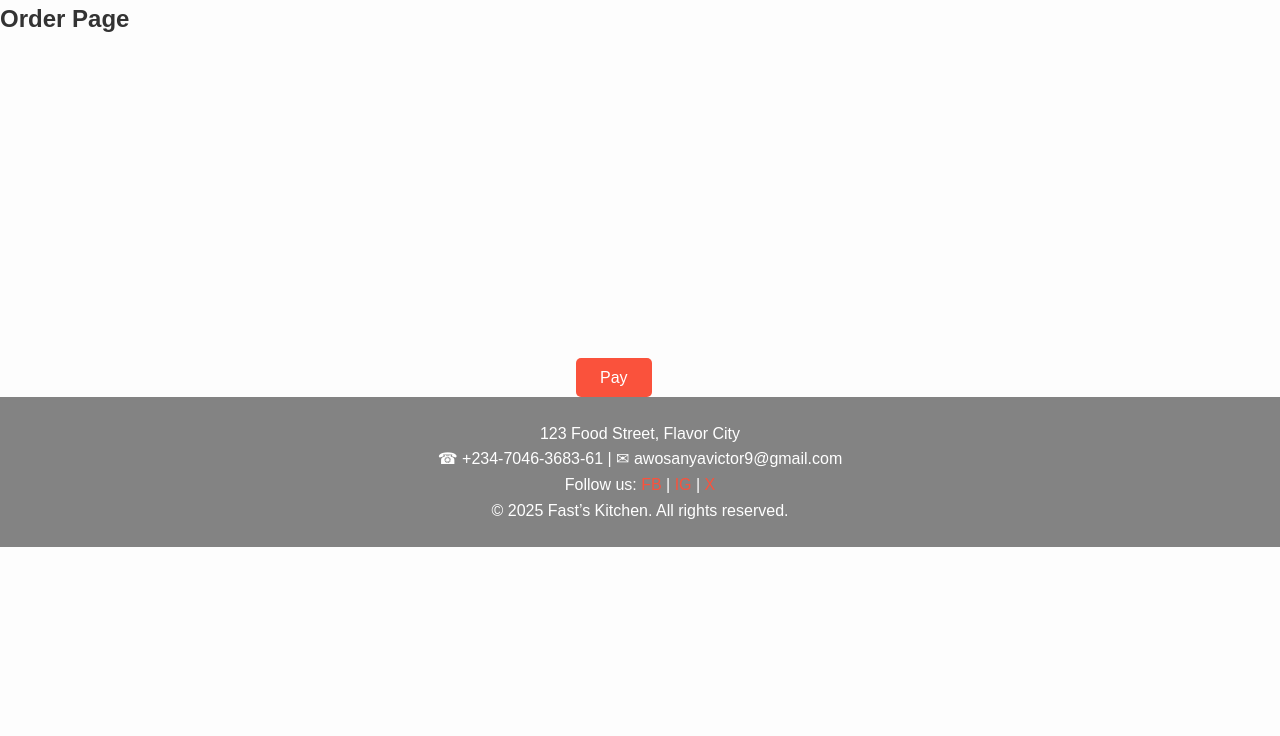
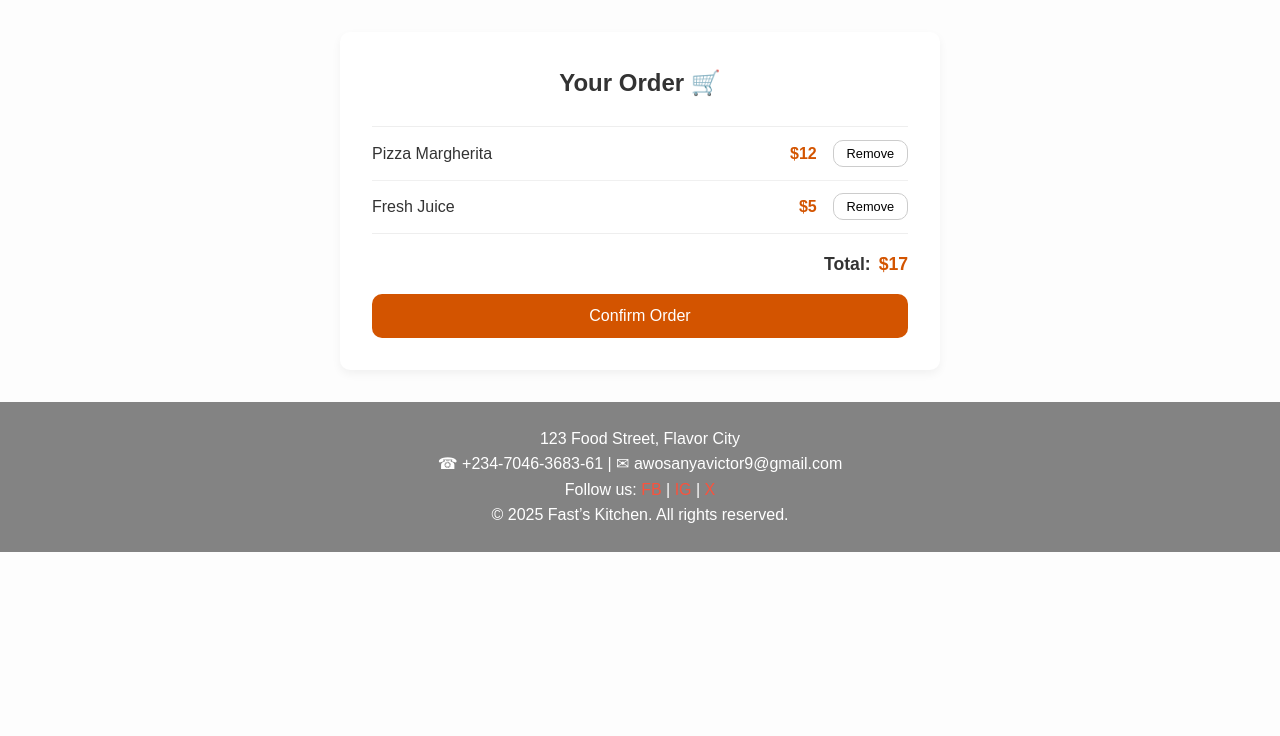
Before and after one commit to viipzy/Restaurant-Menu-Website, a plain HTML site: page order.html in a window 1280 px wide. Shown: the part 64-800 px from the top of the page. Drawn offline with Linux system fonts and the light colour scheme.

Commit message:
order page

```diff
--- a/menu.scss
+++ b/menu.scss
@@ -1,9 +1,8 @@
 $primary:  rgb(250, 82, 60);
-$primary-dark: #a42b06;
 $white: #ffffff;
 $black: #333333;
 $light-bg: #fdfdfd;
-
+$border-radius: 10px;
 
 /* Filter Bar */
 .filter-bar {
@@ -11,13 +10,13 @@ $light-bg: #fdfdfd;
   justify-content: center;
   padding: 1rem;
   gap: 1rem;
-  background: #fff;
+  background: $light-bg;
   box-shadow: 0 2px 5px rgba(0,0,0,0.05);
 
   .filter-btn {
     background: none;
-    border: 1px solid $primary-color;
-    color: $primary-color;
+    border: 1px solid $primary;
+    color: $primary;
     padding: 0.4rem 1rem;
     border-radius: $border-radius;
     cursor: pointer;
@@ -25,7 +24,7 @@ $light-bg: #fdfdfd;
 
     &.active,
     &:hover {
-      background: $primary-color;
+      background: $primary;
       color: #fff;
     }
   }
@@ -68,14 +67,14 @@ $light-bg: #fdfdfd;
       }
 
       .price {
-        color: $primary-color;
+        color: $primary;
         font-weight: bold;
       }
     }
 
     .add-btn {
       margin-top: 1rem;
-      background: $primary-color;
+      background: $primary;
       color: white;
       border: none;
       padding: 0.5rem 1.2rem;
@@ -84,7 +83,7 @@ $light-bg: #fdfdfd;
       transition: background 0.3s;
 
       &:hover {
-        background: darken($primary-color, 10%);
+        background: darken($primary, 10%);
       }
     }
   }
--- a/order.html
+++ b/order.html
@@ -3,17 +3,18 @@
     <head>
         <meta charset="utf-8">
         <meta http-equiv="X-UA-Compatible" content="IE=edge">
-        <title></title>
+        <title>Confirm Order</title>
         <meta name="description" content="">
         <meta name="viewport" content="width=device-width, initial-scale=1">
         <link rel="stylesheet" href="style.css">
+        <link rel="stylesheet" href="order.css">
          <link rel="icon" type="image/x-icon" href="./cache/logo.png">
     </head>
     <body>
-        <!--  Navbar -->
+   <!--  Navbar -->
   <header>
     <nav class="navbar">
-      <div class="logo">Fast’s Kitchen 🍴</div>
+      <div class="logo"> <h2>Fast’s Kitchen</h2> <img src="./cache/logo.png" class="logo" alt=""></div>
       <ul class="nav-links">
         <li><a href="index.html">Home</a></li>
         <li><a href="menu.html">Menu</a></li>
@@ -24,9 +25,33 @@
     </nav>
   </header>
 
-  <!-- MAIN SECTION -->
-    <h2>Order Page</h2>
-    <a href="order-confirmed.html" class="btn-order">Pay</a>
+   <!-- Order Section -->
+  <section class="order-section">
+    <h2>Your Order 🛒</h2>
+    <div class="order-list">
+      <div class="order-item">
+        <span class="item-name">Pizza Margherita</span>
+        <span class="item-price">$12</span>
+        <button class="remove-btn">Remove</button>
+      </div>
+
+      <div class="order-item">
+        <span class="item-name">Fresh Juice</span>
+        <span class="item-price">$5</span>
+        <button class="remove-btn">Remove</button>
+      </div>
+    </div>
+
+    <div class="order-summary">
+      <span class="total-text">Total:</span>
+      <span class="total-amount">$17</span>
+    </div>
+
+    <button class="confirm-btn">Confirm Order</button>
+
+    <p class="order-message">Thanks! Your order is being prepared 🍲</p>
+  </section>
+
         <!--  Footer -->
   <footer>
     <p> 123 Food Street, Flavor City</p>
--- /dev/null
+++ b/order.scss
@@ -0,0 +1,107 @@
+$primary-color: #d35400;
+$bg-color: #f8f8f8;
+$text-color: #333;
+$border-radius: 10px;
+
+
+
+/* Order Section */
+.order-section {
+  flex: 1;
+  max-width: 600px;
+  margin: 2rem auto;
+  background: white;
+  padding: 2rem;
+  border-radius: $border-radius;
+  box-shadow: 0 4px 10px rgba(0,0,0,0.05);
+
+  h2 {
+    text-align: center;
+    margin-bottom: 1.5rem;
+  }
+
+  .order-list {
+    border-top: 1px solid #eee;
+    border-bottom: 1px solid #eee;
+    margin-bottom: 1rem;
+
+    .order-item {
+      display: flex;
+      justify-content: space-between;
+      align-items: center;
+      padding: 0.8rem 0;
+      border-bottom: 1px solid #f0f0f0;
+
+      &:last-child {
+        border-bottom: none;
+      }
+
+      .item-name {
+        flex: 1;
+      }
+
+      .item-price {
+        margin: 0 1rem;
+        color: $primary-color;
+        font-weight: 600;
+      }
+
+      .remove-btn {
+        background: none;
+        border: 1px solid #ccc;
+        padding: 0.3rem 0.8rem;
+        border-radius: $border-radius;
+        cursor: pointer;
+        font-size: 0.8rem;
+        transition: all 0.3s;
+
+        &:hover {
+          background: #f2f2f2;
+        }
+      }
+    }
+  }
+
+  .order-summary {
+    display: flex;
+    justify-content: flex-end;
+    margin-bottom: 1rem;
+    font-weight: bold;
+    font-size: 1.1rem;
+
+    .total-text {
+      margin-right: 0.5rem;
+    }
+
+    .total-amount {
+      color: $primary-color;
+    }
+  }
+
+  .confirm-btn {
+    width: 100%;
+    background: $primary-color;
+    color: white;
+    border: none;
+    padding: 0.8rem;
+    border-radius: $border-radius;
+    font-size: 1rem;
+    cursor: pointer;
+    transition: background 0.3s;
+
+    &:hover {
+      background: darken($primary-color, 10%);
+    }
+  }
+
+  .order-message {
+    margin-top: 1rem;
+    text-align: center;
+    display: none;
+    background: #e9ffe6;
+    color: #2e7d32;
+    padding: 0.8rem;
+    border-radius: $border-radius;
+    font-weight: 500;
+  }
+}
--- a/style.scss
+++ b/style.scss
@@ -60,7 +60,7 @@ body {
   text-align: center;
   padding: 4rem 2rem;
   background: url('./cache/index.jpg') center/cover no-repeat;
-  height: 95vh;
+  height: 90vh;
   color: $white;
   margin: 0;
   justify-content: center;
```
Also changed, not shown: index.html (+1 -1 lines), menu.css, order.css (added), style.css, 2 other files.
